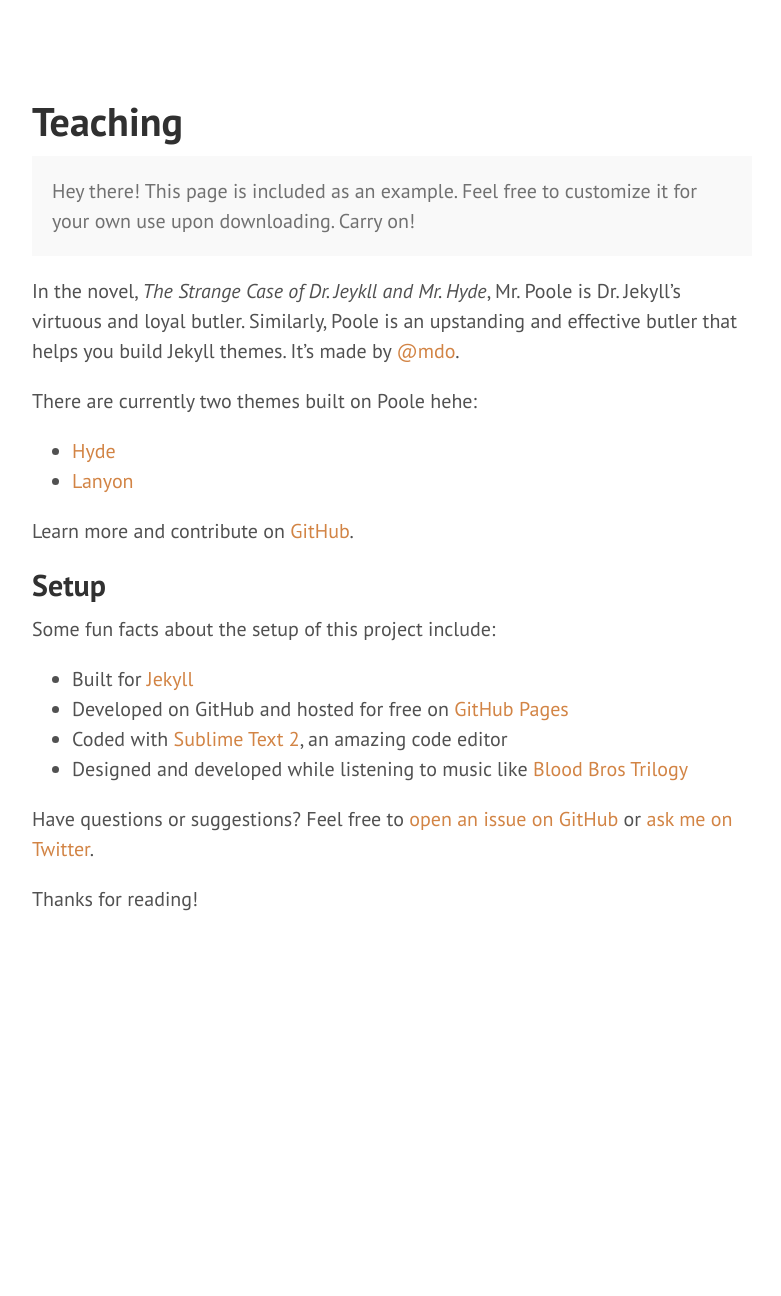
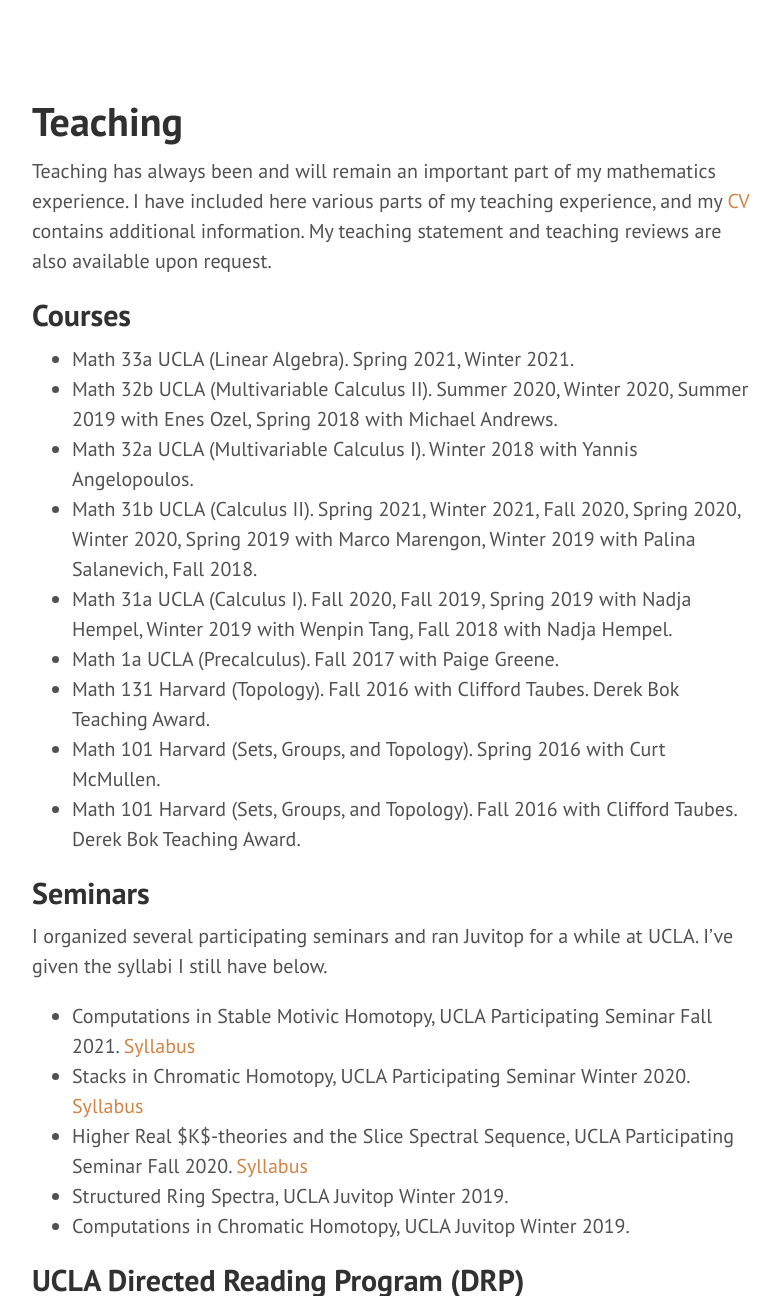
Before and after one commit to carrickchristian/carrickchristian.github.io, a Jekyll site: the page built from teaching.md, in a window 1280 px wide and 1400 px high, cut to the strip 104-1400 px from the top of the window. Shown: the whole strip, without its empty margins (428-1209 px from the left). Built offline with Jekyll 4.4.1, drawn with Linux system fonts in a browser that asks for light colours; some of the changed text lies outside the part shown.

```diff
--- a/index.html
+++ b/index.html
@@ -3,11 +3,13 @@ layout: default
 title: Home
 ---
 
+<img src="Pic3.JPG" width="35%" style="float:right; margin-top: 1em"
+    alt="Christian Carrick">
 <h2 id="about">About</h2>
 
 <p>I am a Postdoctoral Fellow at Utrecht University working with <a href="https://webspace.science.uu.nl/~meier007/">Lennart Meier</a>. From September 2022 through December 2022, I was at the Hausdorff Institute in Bonn for the trimester on Spectral Methods in Algebra, Geometry, and Topology. I received my Ph.D. in Mathematics in June 2022 from UCLA, where my advisor was <a href="https://www.math.ucla.edu/~mikehill/">Mike Hill</a>. My CV is <a href="https://carrickchristian.github.io/cv.pdf">here</a>.</p>
 
-<p>My research is in equivariant, chromatic, and motivic homotopy. I am particularly interested in (connective) higher real $K$-theories and relating the various computations one can perform with these theories (e.g their slice, homotopy fixed points, Adams, Adams-Novikov, etc. spectral sequences) to moduli problems in algebraic geometry via the language of stacks. See my <a href="https://carrickchristian.github.io/research/">Research</a> page for more. </p>
+<p>My research is in equivariant, chromatic, and motivic homotopy. I am particularly interested in (connective) higher real $K$-theories and relating the various computations one can perform with these theories (e.g. their slice, homotopy fixed points, Adams, Adams-Novikov, etc. spectral sequences) to moduli problems in algebraic geometry via the language of stacks. See my <a href="https://carrickchristian.github.io/research/">Research</a> page for more. </p>
 
 <h2 id="publications">Publications</h2>
 
--- a/teaching.md
+++ b/teaching.md
@@ -3,28 +3,29 @@ layout: page
 title: Teaching
 ---
 
-<p class="message">
-  Hey there! This page is included as an example. Feel free to customize it for your own use upon downloading. Carry on!
-</p>
+Teaching has always been and will remain an important part of my mathematics experience. I have included here various parts of my teaching experience, and my [CV](https://carrickchristian.github.io/CV/pdf) contains additional information. My teaching statement and teaching reviews are also available upon request.
 
-In the novel, *The Strange Case of Dr. Jeykll and Mr. Hyde*, Mr. Poole is Dr. Jekyll's virtuous and loyal butler. Similarly, Poole is an upstanding and effective butler that helps you build Jekyll themes. It's made by [@mdo](https://twitter.com/mdo).
+## Courses
 
-There are currently two themes built on Poole hehe:
+* Math 33a UCLA (Linear Algebra). Spring 2021, Winter 2021.
+* Math 32b UCLA (Multivariable Calculus II). Summer 2020, Winter 2020, Summer 2019 with Enes Ozel, Spring 2018 with Michael Andrews.
+* Math 32a UCLA (Multivariable Calculus I). Winter 2018 with Yannis Angelopoulos.
+* Math 31b UCLA (Calculus II). Spring 2021, Winter 2021, Fall 2020, Spring 2020, Winter 2020, Spring 2019 with Marco Marengon, Winter 2019 with Palina Salanevich, Fall 2018.
+* Math 31a UCLA (Calculus I). Fall 2020, Fall 2019, Spring 2019 with Nadja Hempel, Winter 2019 with Wenpin Tang, Fall 2018 with Nadja Hempel.
+* Math 1a UCLA (Precalculus). Fall 2017 with Paige Greene.
+* Math 131 Harvard (Topology). Fall 2016 with Clifford Taubes. Derek Bok Teaching Award.
+* Math 101 Harvard (Sets, Groups, and Topology). Spring 2016 with Curt McMullen.
+* Math 101 Harvard (Sets, Groups, and Topology). Fall 2016 with Clifford Taubes. Derek Bok Teaching Award.
 
-* [Hyde](http://hyde.getpoole.com)
-* [Lanyon](http://lanyon.getpoole.com)
+## Seminars
 
-Learn more and contribute on [GitHub](https://github.com/poole).
+I organized several participating seminars and ran Juvitop for a while at UCLA. I've given the syllabi I still have below.
 
-## Setup
+* Computations in Stable Motivic Homotopy, UCLA Participating Seminar Fall 2021. [Syllabus](https://carrickchristian.github.io/MotivicSeminarSyllabus.pdf)
+* Stacks in Chromatic Homotopy, UCLA Participating Seminar Winter 2020. [Syllabus](https://carrickchristian.github.io/StacksSyllabus.pdf)
+* Higher Real $K$-theories and the Slice Spectral Sequence, UCLA Participating Seminar Fall 2020. [Syllabus](https://carrickchristian.github.io/EO_nSyllabus.pdf)
+* Structured Ring Spectra, UCLA Juvitop Winter 2019.
+* Computations in Chromatic Homotopy, UCLA Juvitop Winter 2019.
 
-Some fun facts about the setup of this project include:
-
-* Built for [Jekyll](http://jekyllrb.com)
-* Developed on GitHub and hosted for free on [GitHub Pages](https://pages.github.com)
-* Coded with [Sublime Text 2](http://sublimetext.com), an amazing code editor
-* Designed and developed while listening to music like [Blood Bros Trilogy](https://soundcloud.com/maddecent/sets/blood-bros-series)
-
-Have questions or suggestions? Feel free to [open an issue on GitHub](https://github.com/poole/issues/new) or [ask me on Twitter](https://twitter.com/mdo).
-
-Thanks for reading!
+## UCLA Directed Reading Program (DRP)
+* Mentored undergraduates on computations in chromatic homotopy. Winter 2021, Spring 2021.
```
Also changed, not shown: Notes:Seminars.md (+5 -21 lines), Pic3.JPG (added), 6 other files.
